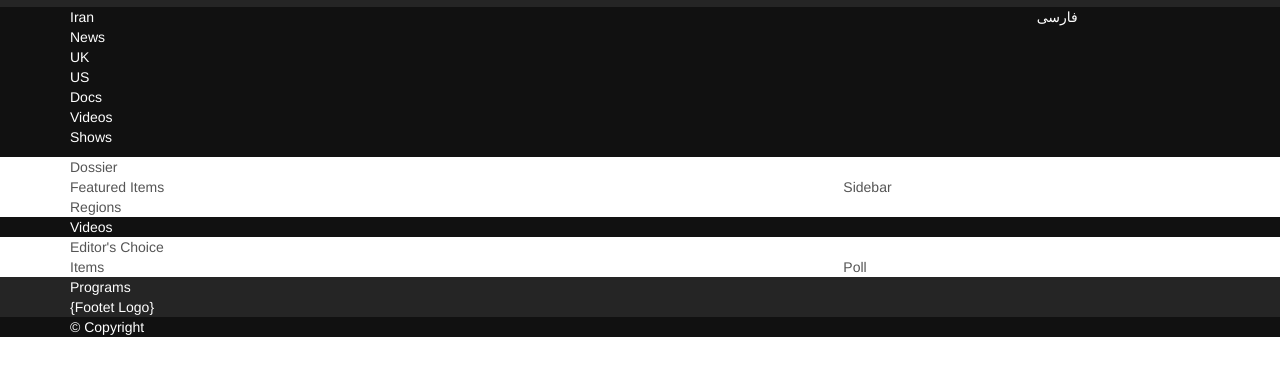
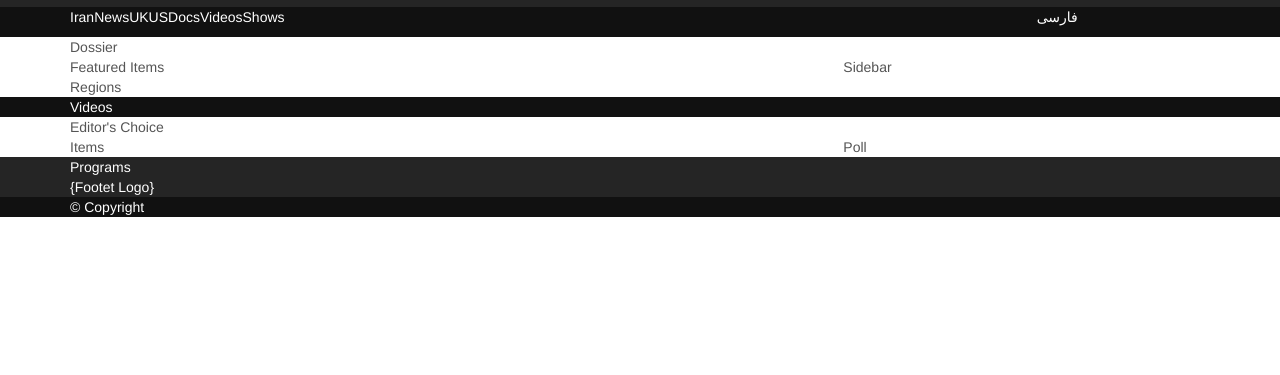
Before and after one commit to faridrn/PTVFrontend, a plain HTML site: page index.html in a window 1280 px wide. Shown: the part 83-458 px from the top of the page. Drawn offline with Linux system fonts and the light colour scheme.

Commit message:
Working on menu

```diff
--- a/less/project/header.less
+++ b/less/project/header.less
@@ -1 +1,3 @@
 #header {  }
+#masthead {  }
+#navbar {  }
--- a/less/project/misc.less
+++ b/less/project/misc.less
@@ -5,12 +5,17 @@ a {
 .menu {
     list-style: none; padding: 0;
     li {
+	font-size: @font-size-base;
 	&.haschild {
 	    position: relative;
 	}
 	a {
-	    color: #fff;
+	    color: #fff; display: block;
 	    &:hover { text-decoration: none; color: @gray-lighter; }
 	}
     }
+    &.menu-inline {
+	font-size: 0;
+	li { display: inline-block;}
+    }
 }
```
Also changed, not shown: css/style.css.
